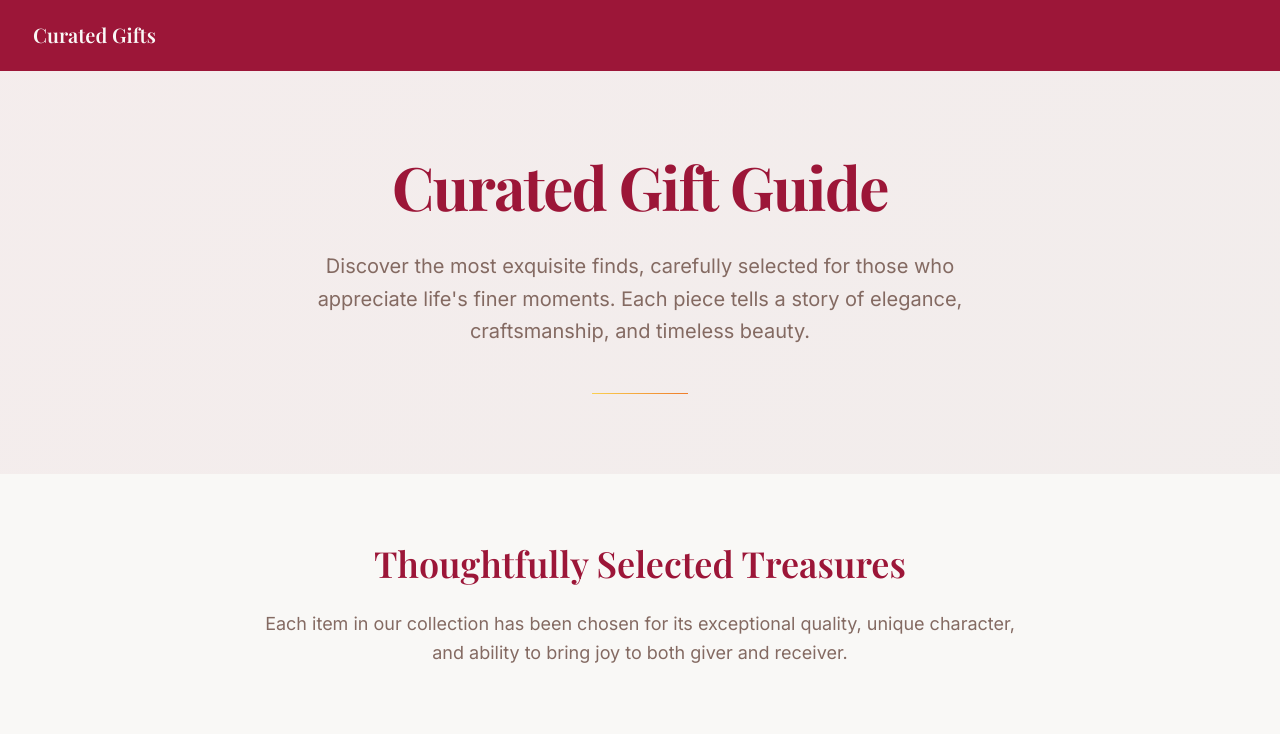
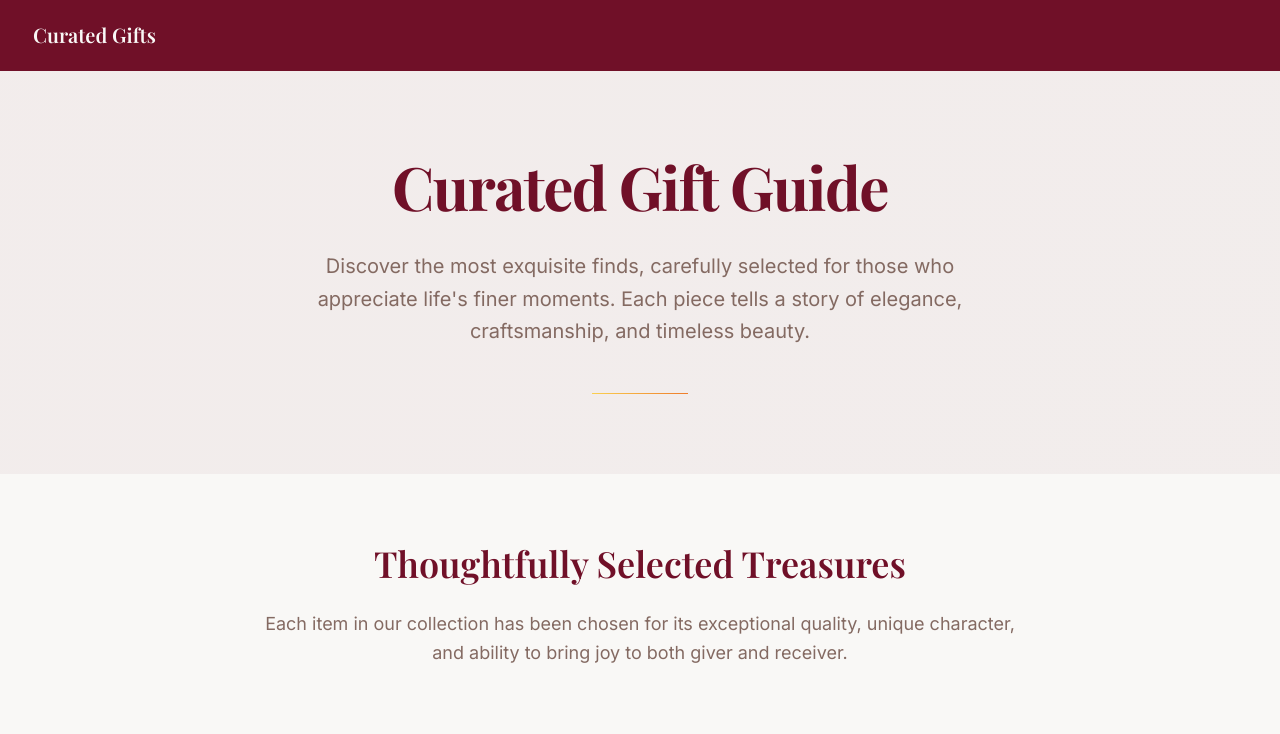
Before and after one commit to grizzleswens/gift-guru-builder, a React (Vite) app: page / in a window 1280 px wide. Shown: the top 734 px of the page. Built offline with nearby package versions, Linux system fonts and the light colour scheme; the HTML template or start-up script is replaced by a standard one.

Commit message:
Refine burgundy color

```diff
--- a/src/index.css
+++ b/src/index.css
@@ -29,7 +29,7 @@ All colors MUST be HSL.
     --accent: 25 85% 55%;
     --accent-foreground: 15 25% 15%;
 
-    --luxury: 345 75% 35%;
+    --luxury: 345 75% 25%;
     --luxury-foreground: 35 20% 97%;
 
     --gold: 45 95% 65%;
```
